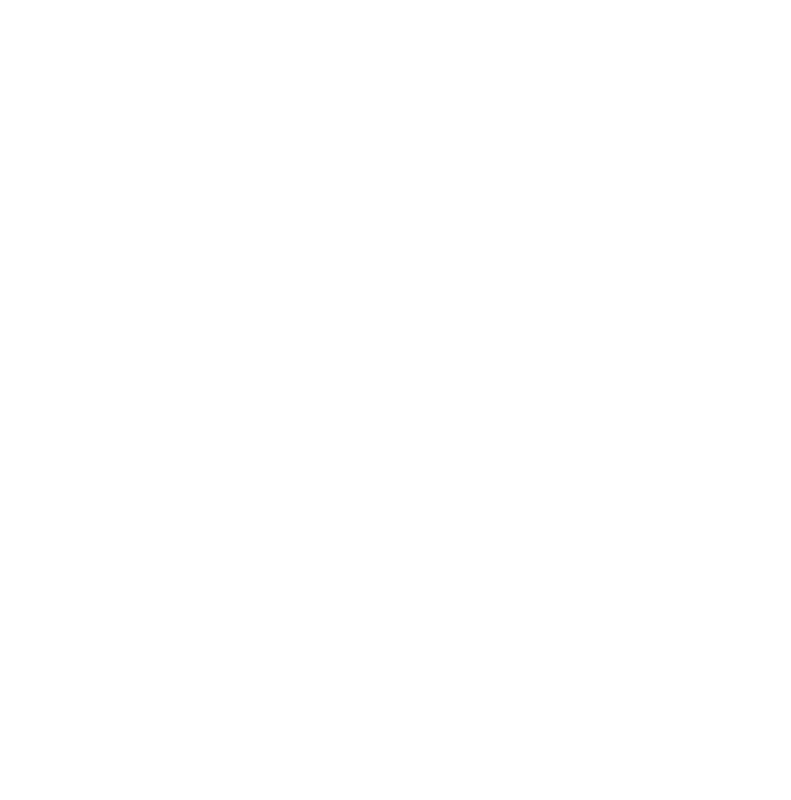
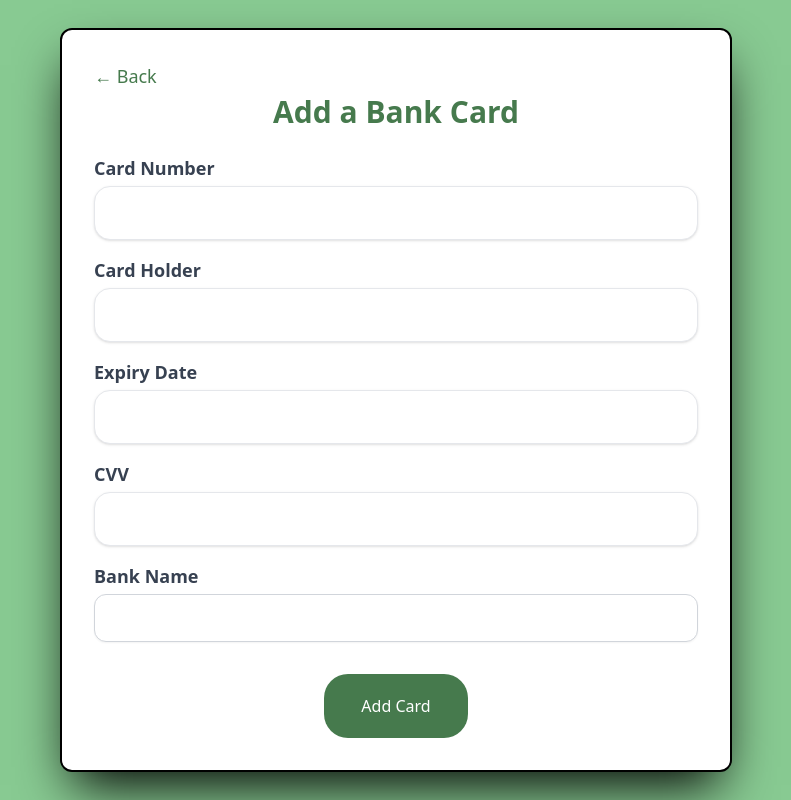
Before and after one commit to Kevaunjh/Wallet_Application, a React (Create React App) app: page /AccountInfo/Addcard in a window 1280 px wide. Before the commit this address had no page. Shown: the whole page, without its empty margins (244-1035 px from the left). Built offline with nearby package versions, Linux system fonts and the light colour scheme.

Commit message:
Points in account info / Add card

```diff
--- /dev/null
+++ b/src/AccountInfo/AddCard.js
@@ -0,0 +1,100 @@
+import React, { useState } from 'react';
+import { Link } from 'react-router-dom';
+
+const AddCard = () => {
+  const [cardNumber, setCardNumber] = useState('');
+  const [cardHolder, setCardHolder] = useState('');
+  const [expiryDate, setExpiryDate] = useState('');
+  const [cvv, setCvv] = useState('');
+  const [bankName, setBankName] = useState('');
+
+  const handleSubmit = (e) => {
+    e.preventDefault();
+    // Handle form submission logic here
+    console.log({
+      cardNumber,
+      cardHolder,
+      expiryDate,
+      cvv,
+      bankName,
+    });
+  };
+
+  return (
+    <div className="bg-[#88ca92] h-screen flex items-center justify-center">
+      <div className="bg-white p-8 rounded-xl w-full max-w-2xl shadow-2xl shadow-black border-black border-2">
+        <Link to="/" className="text-lg text-[#467a4d] absolute">← Back</Link>
+        <h2 className="text-3xl font-bold mb-6 text-center text-[#467a4d] mt-8">Add a Bank Card</h2>
+        <form onSubmit={handleSubmit} className="space-y-4">
+          <div>
+            <label htmlFor="cardNumber" className="text-gray-700 text-lg font-bold block">Card Number</label>
+            <input
+              id="cardNumber"
+              type="text"
+              value={cardNumber}
+              onChange={(e) => setCardNumber(e.target.value)}
+              className="shadow appearance-none border rounded-2xl w-full py-4 px-3 text-gray-700 leading-tight focus:outline-none focus:shadow-outline mt-1"
+              required
+            />
+          </div>
+          <div>
+            <label htmlFor="cardHolder" className="text-gray-700 text-lg font-bold block">Card Holder</label>
+            <input
+              id="cardHolder"
+              type="text"
+              value={cardHolder}
+              onChange={(e) => setCardHolder(e.target.value)}
+              className="shadow appearance-none border rounded-2xl w-full py-4 px-3 text-gray-700 leading-tight focus:outline-none focus:shadow-outline mt-1"
+              required
+            />
+          </div>
+          <div>
+            <label htmlFor="expiryDate" className="text-gray-700 text-lg font-bold block">Expiry Date</label>
+            <input
+              id="expiryDate"
+              type="text"
+              value={expiryDate}
+              onChange={(e) => setExpiryDate(e.target.value)}
+              className="shadow appearance-none border rounded-2xl w-full py-4 px-3 text-gray-700 leading-tight focus:outline-none focus:shadow-outline mt-1"
+              required
+            />
+          </div>
+          <div>
+            <label htmlFor="cvv" className="text-gray-700 text-lg font-bold block">CVV</label>
+            <input
+              id="cvv"
+              type="text"
+              value={cvv}
+              onChange={(e) => setCvv(e.target.value)}
+              className="shadow appearance-none border rounded-2xl w-full py-4 px-3 text-gray-700 leading-tight focus:outline-none focus:shadow-outline mt-1"
+              required
+            />
+          </div>
+          <div>
+            <label htmlFor="bankName" className="text-gray-700 text-lg font-bold block">Bank Name</label>
+            <input
+              id="bankName"
+              type="text"
+              value={bankName}
+              onChange={(e) => setBankName(e.target.value)}
+              className="mt-1 block w-full h-12 px-3 py-2 border border-gray-300 rounded-xl  shadow-sm focus:outline-none focus:ring focus:border-blue-300"
+              required
+            />
+          </div>
+          <div className="flex justify-center">
+            <Link to="/AccountInfo/BankAccounts">
+            <button
+              type="submit"
+              className="px-6 py-2 mt-4 rounded-3xl text-white bg-[#467a4d] hover:bg-[#356638] transition duration-300 w-36 h-16"
+            >
+              Add Card
+            </button>
+            </Link>
+          </div>
+        </form>
+      </div>
+    </div>
+  );
+};
+
+export default AddCard;
--- a/src/AccountInfo/BankAccounts.js
+++ b/src/AccountInfo/BankAccounts.js
@@ -6,7 +6,6 @@ import bankLogo from './../images/bank-building.png';
 import accountLogo from './../images/user.png';
 import cardDetails from './../BankingData';
 
-const greenColor = '#467a4d';
 const points = 1652;
 
 function BankAccounts() {
@@ -92,9 +91,11 @@ function BankAccounts() {
         </div>
         {/* Centered Add Bank Card Button */}
         <div className='flex justify-center mt-4'>
+          <Link to="/AccountInfo/AddCard">
           <button className='bg-white text-[#467a4d] border-[#467a4d] border-2 px-4 py-2 rounded-md text-sm'>
             + Add Bank Card
           </button>
+          </Link>
         </div>
       </div>
     </div>
--- a/src/AccountInfo/QuickServices/PayYourBill/PayGas.js
+++ b/src/AccountInfo/QuickServices/PayYourBill/PayGas.js
@@ -1,6 +1,6 @@
 import React, { useState } from 'react';
 import { Link } from 'react-router-dom';
-import successImage from './../../../images/checked.png'; // Adjust the path to your image file
+
 import fingerprintIcon from './../../../images/fingerprint-scan.png'; // Adjust the path to your image file
 import cardDetails from './../../../BankingData.js'; // Adjust the path to your cardDetails file
 
@@ -26,7 +26,7 @@ function PayLight() {
   const card = cardDetails[1];
 
   const getTotalAmount = () => (Math.random() * (299 - 1) + 1).toFixed(2);
-  const totalAmount = getTotalAmount();
+
 
   return (
     <div className="bg-[#88ca92] min-h-screen flex flex-col items-center p-8">
--- a/src/App.js
+++ b/src/App.js
@@ -27,6 +27,7 @@ import Notifications from './Notification';
 import RecentTransactions from './RecentTransactions';
 import Points from './Points';
 import SetupSuccess from './AccountInfo/BiometricSetups/Pinlockconfirmation/SetupSuccess';
+import AddCard from './AccountInfo/AddCard';
 
 function App() {
 
@@ -40,6 +41,7 @@ function App() {
     <Router>
       <div>
         <Routes>
+          <Route path="/AccountInfo/Addcard" element={<AddCard toggleComponent={AddCard}/>} />
           <Route path="/" element={<Main toggleComponent={toggleComponent} />} />
           <Route path="/AccountInfo/QuickServices/PayYourBill/TransactionResponse" element={<TransactionResponse toggleComponent={toggleComponent} />} />
           <Route path="/MyAccount" element={<MyAccount toggleComponent={toggleComponent} />} />
--- a/src/MyAccount.js
+++ b/src/MyAccount.js
@@ -34,8 +34,10 @@ function MyAccount() {
               <p className="text-md text-gray-600">Location: New York</p>
             </div>
             <div className="bg-[#467a4d] p-1 rounded-lg flex items-center">
+              <Link className='flex items-center rounded-lg p-1' to="/Points">
           <p className="text-md text-white mr-2">★ Points:</p>
           <p className="text-lg font-semibold text-white">{points}</p>
+            </Link>
         </div>
           </div>
         </div>
@@ -57,7 +59,7 @@ function MyAccount() {
           <Link to="/Accountinfo/BiometricSetup" className="flex items-center p-6 hover:bg-gray-100">
             <img src={fingerprintIcon} alt="Fingerprint Icon" className="w-8 h-8 mr-4" />
             <div className="flex-1">
-              <h3 className="text-lg font-semibold">Biometric Setup</h3>
+              <h3 className="text-lg font-semibold">KYC Details</h3>
               <p className="text-sm text-gray-600">Fingerprint, PIN Setup</p>
             </div>
           </Link>
--- a/src/Points.js
+++ b/src/Points.js
@@ -55,7 +55,7 @@ const Points = () => {
                     Coupons
                   </button>
                 </Link>
-                <Link to="/AccountInfo/QuickServices/GiftService" className="w-2/5">
+                <Link to="/QuickServices/GiftService" className="w-2/5">
                   <button className="w-full h-20 bg-white text-black p-4 rounded-lg border border-transparent hover:bg-gray-100 shadow-md border-gray-500">
                     Gift Cards
                   </button>
```
